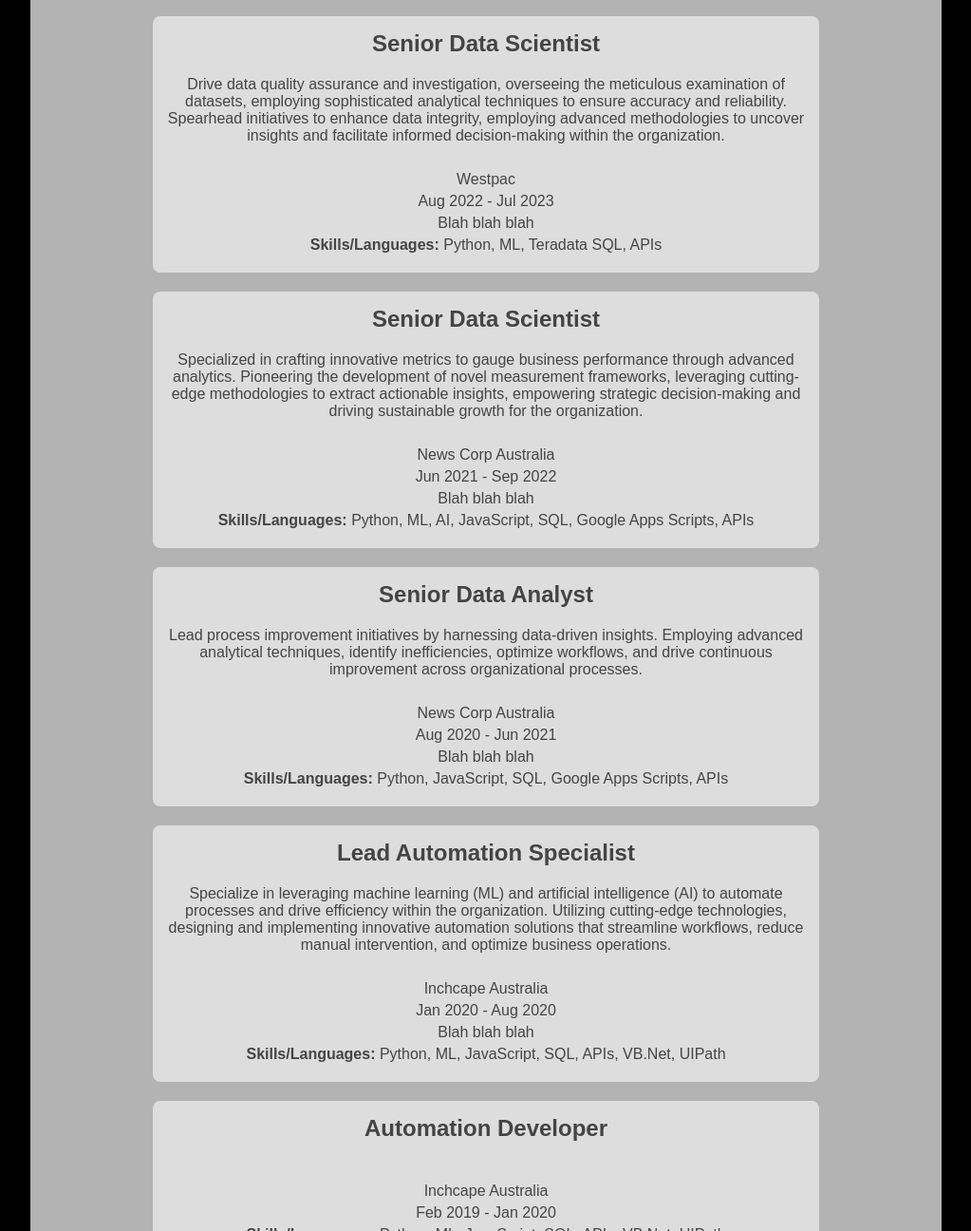
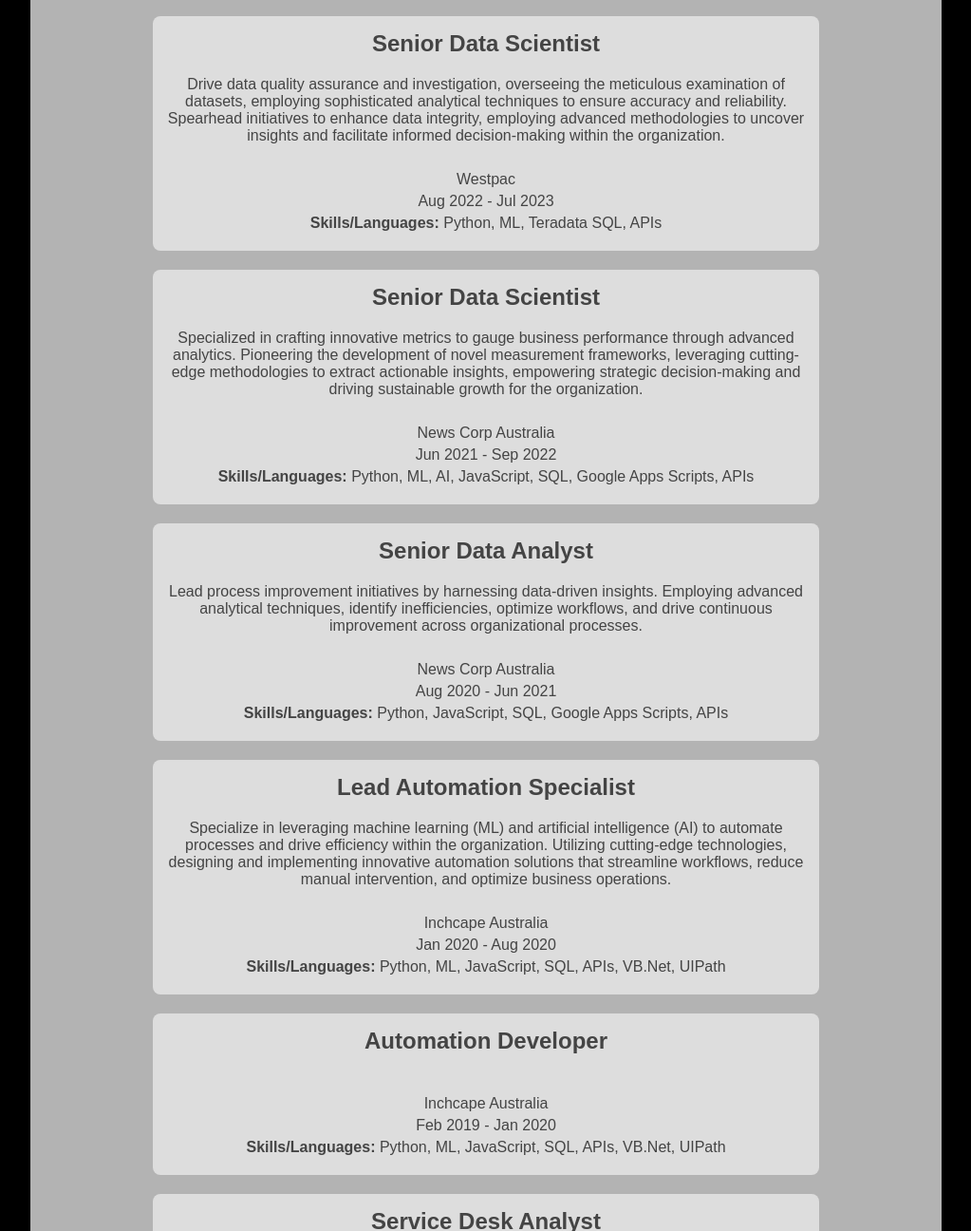
Before and after one commit to zreynders/ZReynders-Portfolio, a plain HTML site: page index.html in a window 1280 px wide. Shown: the part 1885-3181 px from the top of the page at 95% size, without its empty margins (128-1151 px from the left). Drawn offline with Linux system fonts and the light colour scheme.

Commit message:
Removed placeholder text

```diff
--- a/index.html
+++ b/index.html
@@ -78,7 +78,6 @@
                         <br>
                         <p>Westpac</p>
                         <p>Aug 2022 - Jul 2023</p>
-                        <p>Blah blah blah</p>
                         <p><b>Skills/Languages:</b> Python, ML, Teradata SQL, APIs</p>
                     </div>
                     <div class="work-entry">
@@ -87,7 +86,6 @@
                         <br>
                         <p>News Corp Australia</p>
                         <p>Jun 2021 - Sep 2022</p>
-                        <p>Blah blah blah</p>
                         <p><b>Skills/Languages:</b> Python, ML, AI, JavaScript, SQL, Google Apps Scripts, APIs</p>
                     </div>
                     <div class="work-entry">
@@ -96,7 +94,6 @@
                         <br>
                         <p>News Corp Australia</p>
                         <p>Aug 2020 - Jun 2021</p>
-                        <p>Blah blah blah</p>
                         <p><b>Skills/Languages:</b> Python, JavaScript, SQL, Google Apps Scripts, APIs</p>
                     </div>
                     <div class="work-entry">
@@ -105,7 +102,6 @@
                         <br>
                         <p>Inchcape Australia</p>
                         <p>Jan 2020 - Aug 2020</p>
-                        <p>Blah blah blah</p>
                         <p><b>Skills/Languages:</b> Python, ML, JavaScript, SQL, APIs, VB.Net, UIPath</p>
                     </div>
                     <div class="work-entry">
```
